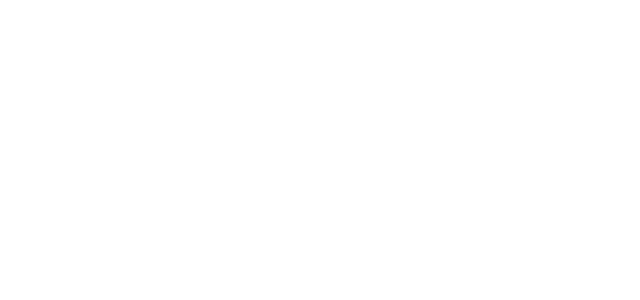
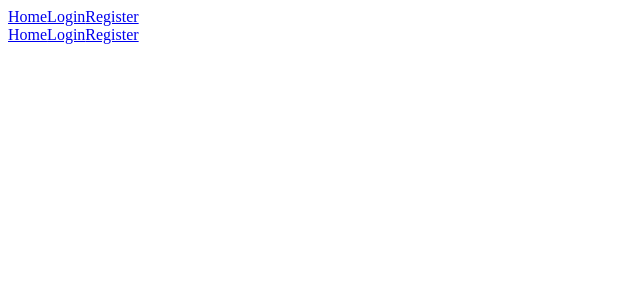
Before and after one commit to SvetlinGG/Forms-in-Angular21, an Angular app in the folder client/: page /header in a window 1280 px wide. Before the commit this address led to /. Shown: the top 300 px of the page, without its empty margins (0-640 px from the left). Built offline with nearby package versions, Linux system fonts and the light colour scheme.

Commit message:
make header template

```diff
--- a/client/src/app/app.component.html
+++ b/client/src/app/app.component.html
@@ -1,3 +1,3 @@
 
-
+<app-header />
 <router-outlet />
--- a/client/src/app/app.component.ts
+++ b/client/src/app/app.component.ts
@@ -1,10 +1,11 @@
 import { Component } from '@angular/core';
 import { RouterLink, RouterOutlet } from '@angular/router';
+import { HeaderComponent } from "./pages/header/header.component";
 
 @Component({
   selector: 'app-root',
   standalone: true,
-  imports: [RouterOutlet, RouterLink],
+  imports: [RouterOutlet, RouterLink, HeaderComponent],
   templateUrl: './app.component.html',
   styleUrl: './app.component.css'
 })
--- a/client/src/app/app.routes.ts
+++ b/client/src/app/app.routes.ts
@@ -1,7 +1,9 @@
 import { Routes } from '@angular/router';
 import { LoginComponent } from './pages/login/login.component';
+import { HeaderComponent } from './pages/header/header.component';
 
 export const routes: Routes = [
     { path: '', redirectTo: '/home', pathMatch: 'full'},
+    { path: 'header', component: HeaderComponent},
     { path: 'login', component: LoginComponent }
 ];
--- a/client/src/app/pages/header/header.component.html
+++ b/client/src/app/pages/header/header.component.html
@@ -1 +1,5 @@
-<p>header works!</p>
+<div class="header">
+    <a routerLink="/">Home</a>
+    <a routerLink="/login">Login</a>
+    <a routerLink="/register">Register</a>
+</div>
```
